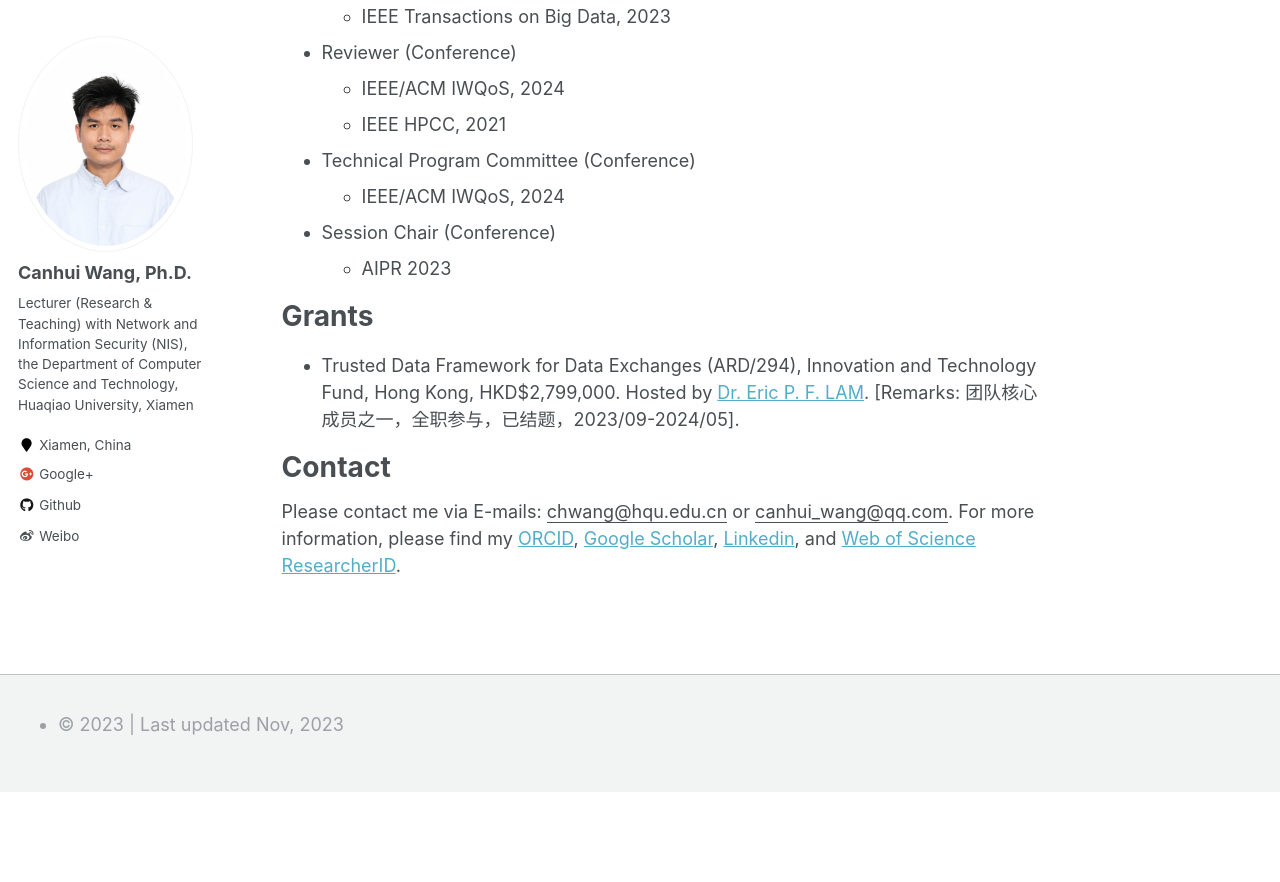
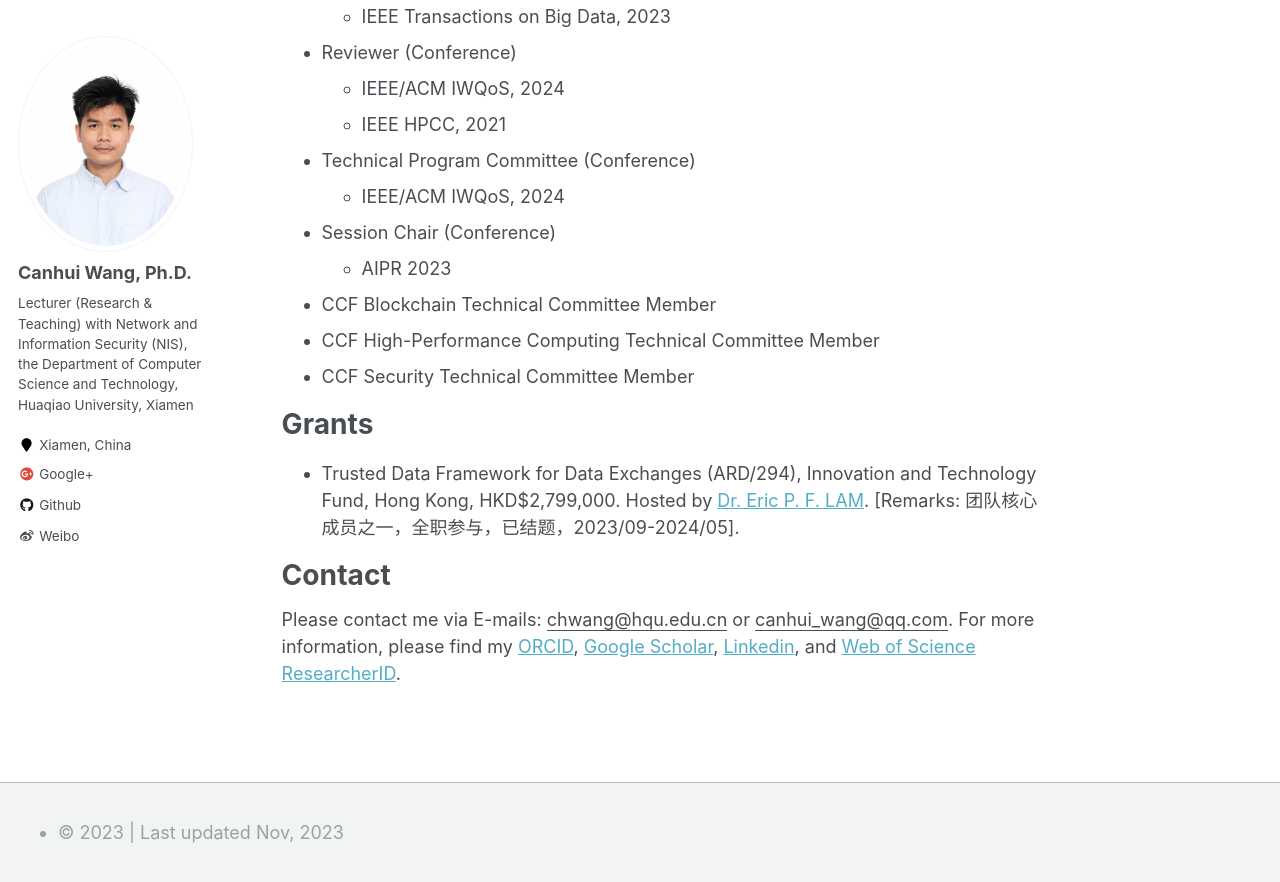
Before and after one commit to Canhui/canhui.github.io, a Jekyll site: the page built from _pages/about.md, in a window 1280 px wide and 900 px high, scrolled down 1428 px. Shown: the top 882 px of the window. Built offline with Jekyll 4.4.1, drawn with Linux system fonts in a browser that asks for light colours; before the commit the page ends 2220 px from its top, so only the background shows below that.

Commit message:
Update about.md

```diff
--- a/_pages/about.md
+++ b/_pages/about.md
@@ -62,6 +62,9 @@ Service
   * IEEE/ACM IWQoS, 2024
 * Session Chair (Conference)
   * AIPR 2023
+* CCF Blockchain Technical Committee Member
+* CCF High-Performance Computing Technical Committee Member
+* CCF Security Technical Committee Member
 
 
 <!-- **News on June 15, 2023:** Congratulations -->
```
